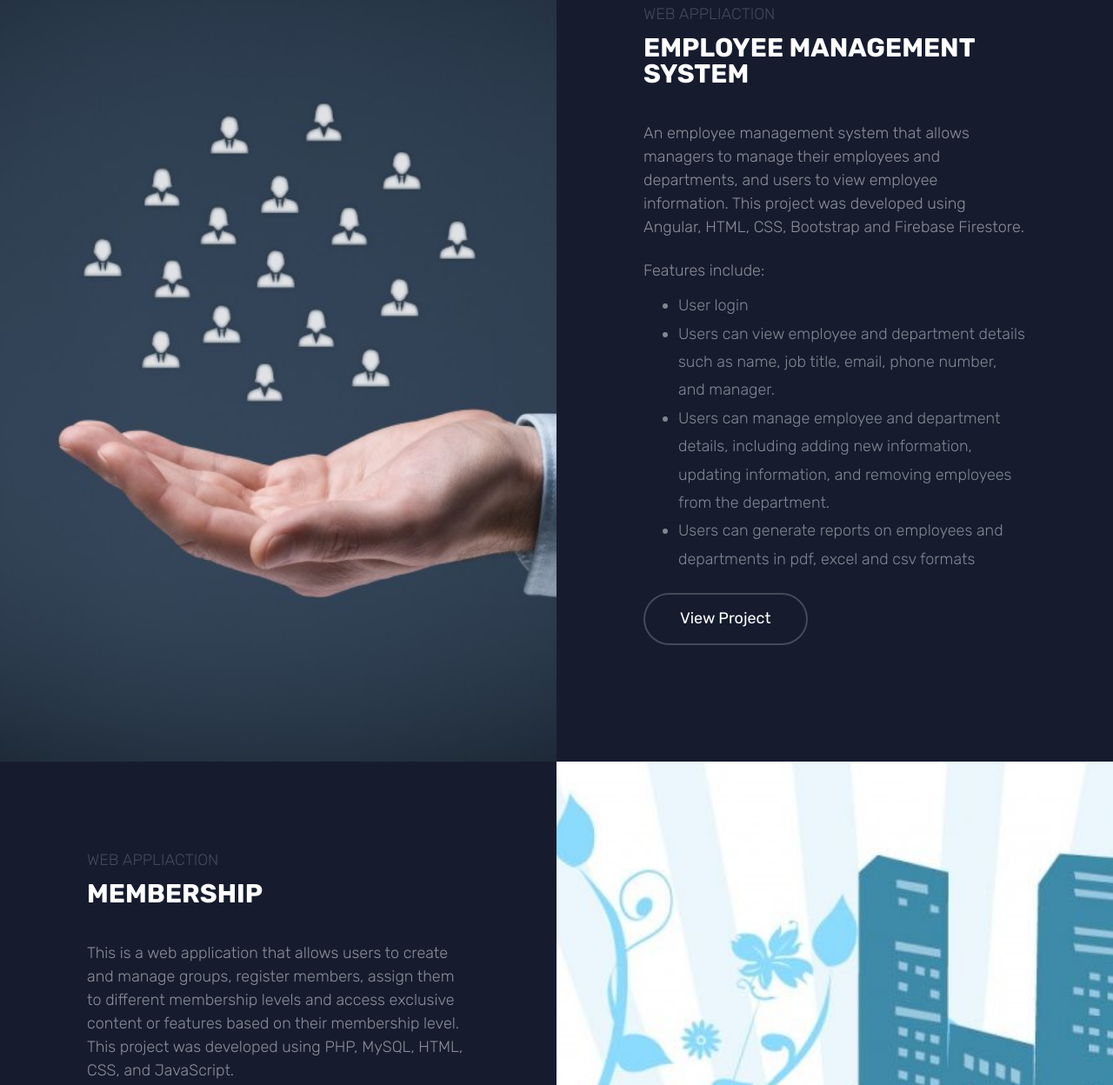
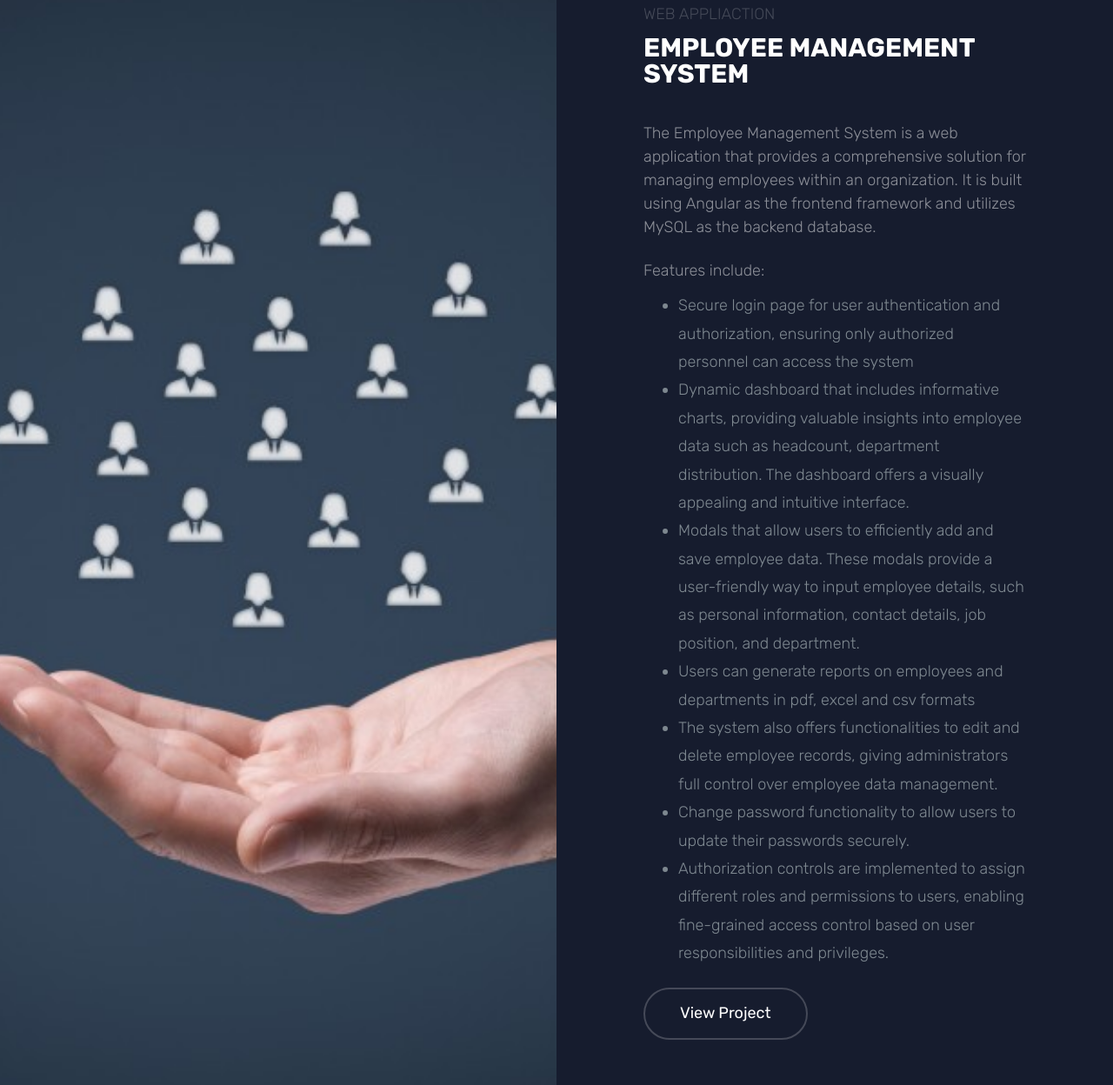
Before and after one commit to joedemartinez/myPortfolio.github.io, a website: page index.html in a window 1280 px wide. Shown: the part 1050-2298 px from the top of the page at 87% size. Drawn offline with Linux system fonts and the light colour scheme; files whose address does not match are found by name.

Commit message:
ems update

```diff
--- a/index.html
+++ b/index.html
@@ -86,15 +86,18 @@
       <div class="text">
         <p class="mb10 subtitle">Web Appliaction</p>
         <h3 class="mt0 mb40">Employee Management System</h3>
-        <p>An employee management system that allows managers to manage their employees and departments, and users to view employee information. This project was developed using Angular, HTML, CSS, Bootstrap and Firebase Firestore.</p>
+        <p>The Employee Management System is a web application that provides a comprehensive solution for managing employees within an organization. It is built using Angular as the frontend framework and utilizes MySQL as the backend database.</p>
         <p class="mb10">Features include:</p>
         <ul>
-          <li>User login</li>
-          <li>Users can view employee and department details such as name, job title, email, phone number, and manager.</li>
-          <li>Users can manage employee and department details, including adding new information, updating information, and removing employees from the department.</li>
+          <li>Secure login page for user authentication and authorization, ensuring only authorized personnel can access the system</li>
+          <li>Dynamic dashboard that includes informative charts, providing valuable insights into employee data such as headcount, department distribution. The dashboard offers a visually appealing and intuitive interface.</li>
+          <li>Modals that allow users to efficiently add and save employee data. These modals provide a user-friendly way to input employee details, such as personal information, contact details, job position, and department.</li>
           <li>Users can generate reports on employees and departments in pdf, excel and csv formats</li>
+          <li>The system also offers functionalities to edit and delete employee records, giving administrators full control over employee data management.</li>
+          <li>Change password functionality to allow users to update their passwords securely.</li>
+          <li>Authorization controls are implemented to assign different roles and permissions to users, enabling fine-grained access control based on user responsibilities and privileges.</li>
         </ul>
-        <p><a href="https://github.com/joedemartinez/ems" target="_blank" class="btn btn-ghost btn-ghost-white mb10">View Project</a></p>
+        <p><a href="https://github.com/joedemartinez/hcm" target="_blank" class="btn btn-ghost btn-ghost-white mb10">View Project</a></p>
       </div>
     </section>
     <section class="probootstrap-half reverse">
```
